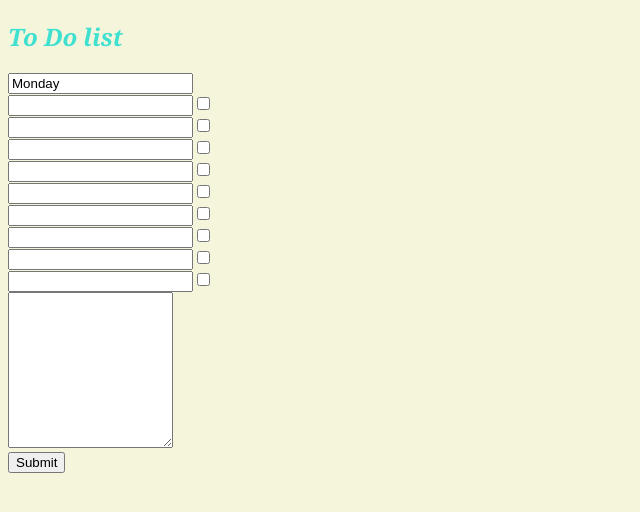
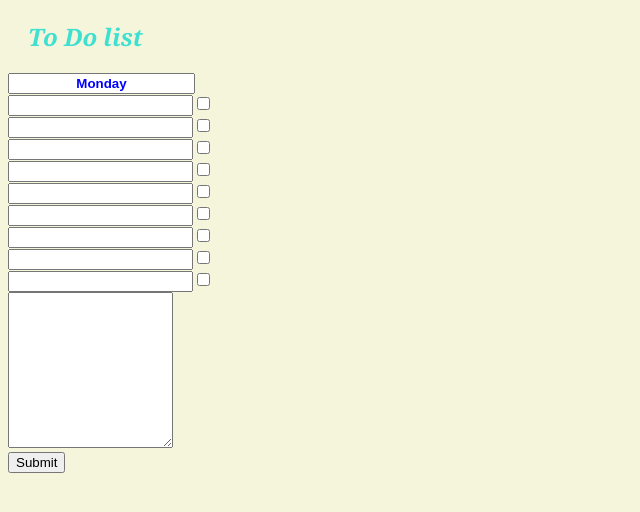
Before and after one commit to adelya11/practice, a plain HTML site: page index.html in a window 1280 px wide. Shown: the whole page, without its empty margins (0-640 px from the left). Drawn offline with Linux system fonts and the light colour scheme.

Commit message:
added colors

```diff
--- a/style.css
+++ b/style.css
@@ -2,8 +2,15 @@ h2 {
     font-family: Georgia;
     color: turquoise;
     font-style: italic;
+    margin: 20px;
 }
 
 body {
     background-color: beige;
 }
+
+#large-title {
+    font-weight: bold;
+    color: blue;
+    text-align: center;
+}
```
